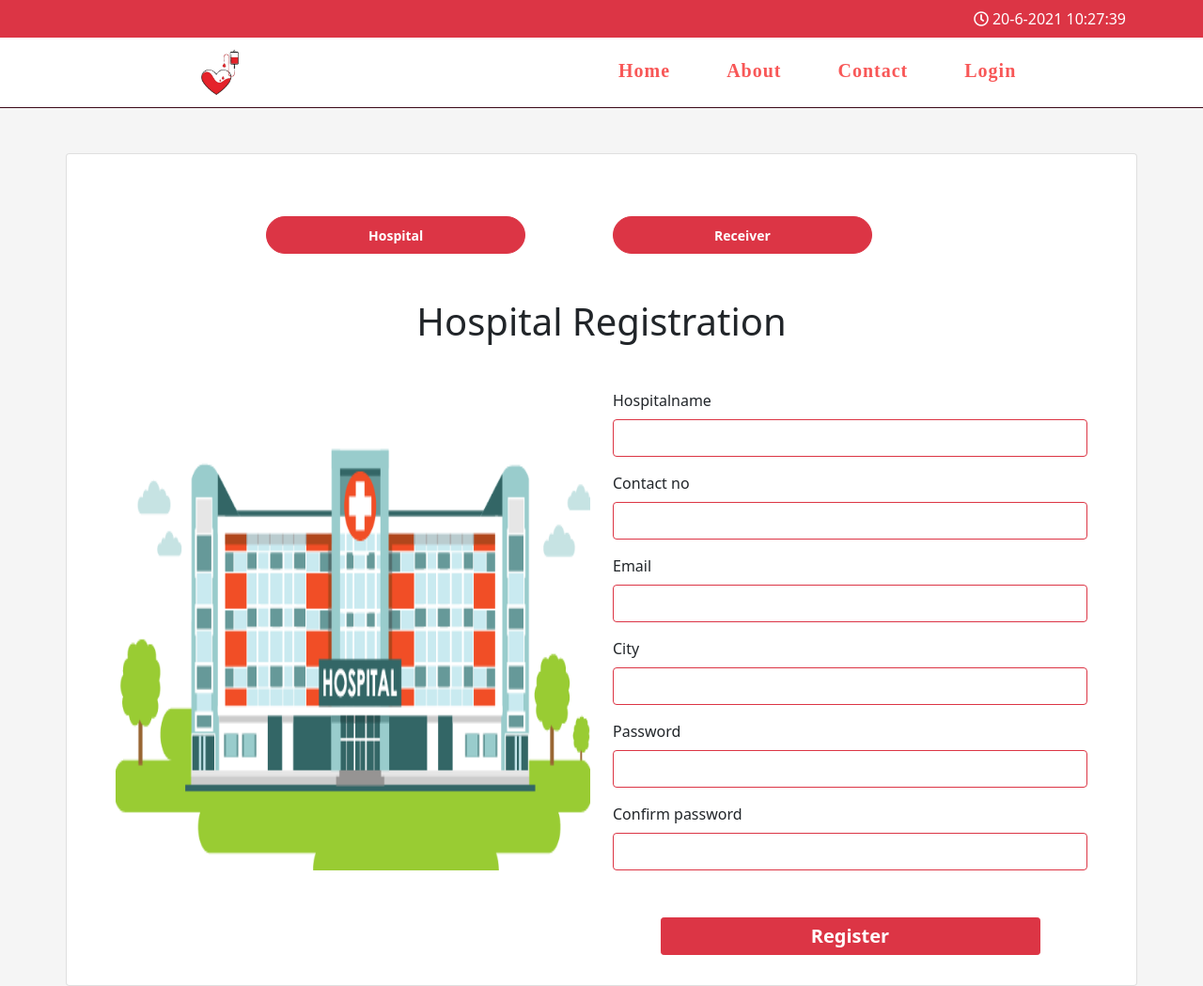
After one commit to jayachandragoteti/Blood-Bank, a PHP site: page /registration.html in a window 1280 px wide. The commit adds this page. Shown: the whole page at 94% size. Run offline with PHP 8.4, Linux system fonts and the light colour scheme.

Commit message:
added registration form

```diff
--- a/assets/css/main.css
+++ b/assets/css/main.css
@@ -242,3 +242,8 @@ input[type="checkbox"] {
 	50%{opacity: .5;}
 	100%{opacity: 1;}
 	}
+	@media (max-width: 800px){
+		.shift-register{
+			margin-left:10%;
+		}
+	}
--- /dev/null
+++ b/registration.html
@@ -0,0 +1,128 @@
+<!DOCTYPE html>
+<html>
+
+<head>
+	<!-- Required meta tags -->
+	<meta charset='utf-8'>
+	<meta http-equiv='X-UA-Compatible' content='IE=edge'>
+	<meta name='viewport' content='width=device-width, initial-scale=1'>
+	<!--Favicon-->
+	<link rel="icon" href="./assets/images/logo.png" type="image/gif" sizes="16x16">
+	<!-- Page title -->
+	<title>Register | Blood Bank</title>
+	<!-- Font awesome -->
+	<link rel="stylesheet" href="https://cdnjs.cloudflare.com/ajax/libs/font-awesome/5.15.3/css/all.min.css" />
+	<!-- Bootstrap CSS -->
+	<link href="https://cdn.jsdelivr.net/npm/bootstrap@5.0.2/dist/css/bootstrap.min.css" rel="stylesheet" integrity="sha384-EVSTQN3/azprG1Anm3QDgpJLIm9Nao0Yz1ztcQTwFspd3yD65VohhpuuCOmLASjC" crossorigin="anonymous">
+	<!-- Main CSS -->
+	<link href="./assets/css/main.css"    rel="stylesheet"/>
+</head>
+
+<body>
+	<!-- Header -->
+    <header class="navbar navbar-dark bg-danger">
+        <div class="container-fluid ">
+          <div class="container d-flex align-items-center justify-content-between">
+            <div class="d-flex align-items-center">
+
+            </div>
+            <div class="d-flex align-items-center">
+            <i class="far fa-clock text-white" >&nbsp</i> <span id="datetime" class="text-white"></span>
+            </div>
+          </div>
+        </div>
+    </header>
+    <!-- End Header -->
+
+
+	<!-- Navbar -->
+	<nav>
+		<div class="logo mx-auto">
+            <img src="./assets/images/logo.png" height="100px" width="100px">
+        </div>
+		<input type="checkbox" id="click">
+		<label for="click" class="menu-btn"> <i class="fas fa-bars"></i> </label>
+		<ul class="mx-auto">
+			<li><a href="#">Home</a></li>
+			<li><a href="#">About</a></li>
+			<li><a href="#">Contact</a></li>
+			<li><a href="#">Login</a></li>
+		</ul>
+	</nav>
+	<!-- End Navbar -->
+	<!-- Main -->
+	<main>
+		<div class="container mt-5">
+			<div class="row">
+                <div class="card">
+                    <div class="card-body">
+                      <div class="row justify-content-md-center shift-register">
+
+                          <div class="col-lg-4">
+                              <button class="btn btn-sm btn-danger rounded-pill fw-bold">Hospital</button>
+                          </div>
+                          <div class="col-lg-4">
+                            <button class="btn btn-sm btn-danger rounded-pill fw-bold">Receiver</button>
+                          </div>
+                      </div>
+                      <div class="container mt-5">
+                          <div class="row mt-5">
+                            <div class="col-lg-12">
+                                <h1 class="text-center mb-5">Hospital Registration</h1>
+                            </div>
+                              <div class="col-sm-6">
+                                <img src="./assets/images/Hospital.png" class="img-fluid mt-5 h-75 w-100" alt="...">
+                              </div>
+                              <div class="col-sm-6">
+                                <form class="md-5">
+
+                                    <div class="mb-3">
+                                        <label for="Hospitalname" class="form-label">Hospitalname</label>
+                                        <input type="text" class="form-control border-danger shadow-none"name="Hospitalname" id="Hospitalname"required/>
+                                    </div>
+                                    <div class="mb-3 ">
+                                        <label for="contactNo" class="form-label">Contact no</label>
+                                        <input type="phone" name="contactNo" class="form-control border-danger shadow-none" id="contactNo" required/>
+                                    </div>
+                                    <div class="mb-3">
+                                      <label for="email" class="form-label">Email</label>
+                                      <input type="email" name="email" class="form-control border-danger shadow-none" id="email" required/>
+                                    </div>
+                                    <div class="mb-3 ">
+                                      <label for="city" class="form-label">City</label>
+                                      <input type="text" name="city" class="form-control border-danger shadow-none" id="city" list="citylist" required/>
+                                      <datalist id="citylist">
+                                        <option value="Hyderabad">
+                                        <option value="Kurnool">
+                                        <option value="Vizag">
+                                        <option value="Vizianagaram">
+                                        <option value="Srikakulam">
+                                      </datalist>
+                                    </div>
+                                    <div class="mb-3 ">
+                                        <label for="password" class="form-label">Password</label>
+                                        <input type="password" name="password" class="form-control border-danger shadow-none" id="exampleCheck1" required/>
+                                    </div>
+                                    <div class=" ">
+                                        <label for="cpassword" class="form-label">Confirm password</label>
+                                        <input type="text" name="cpassword" class="form-control border-danger shadow-none" id="exampleCheck1" required/>
+                                    </div>
+                                    <div class=" mb-3 text-center">
+                                        <button class="btn btn-sm btn-danger fw-bold " style="font-size:20px;">Register</button>
+                                    </div>
+
+                                  </form>
+                              </div>
+                          </div>
+                      </div>
+                    </div>
+                  </div>
+            </div>
+		</div>
+	</main>
+	<!-- End Main -->
+	<script src="./assets/js/script.js"></script>
+</body>
+
+
+</html>
```
